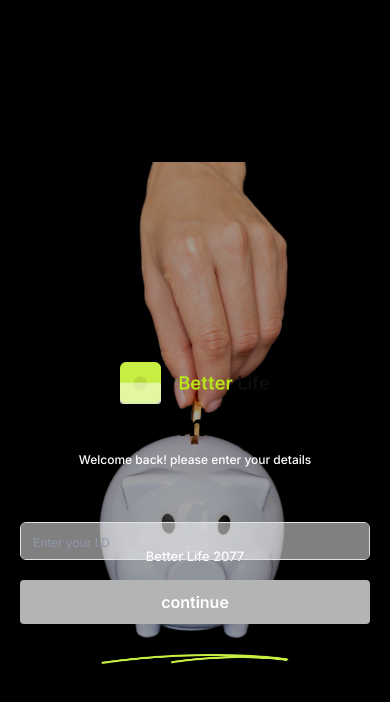
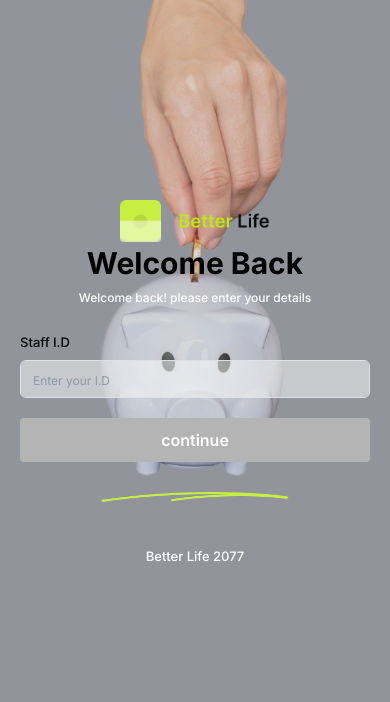
Before and after one commit to techemmydev/bl-project, a React (Vite) app: page / in a window 390 px wide. Shown: the top 702 px of the page. Built offline with nearby package versions, Linux system fonts and the light colour scheme.

Commit message:
first commit

```diff
--- a/src/views/staff-Id-Login/Staffid.module.css
+++ b/src/views/staff-Id-Login/Staffid.module.css
@@ -124,7 +124,6 @@
     padding: unset;
   }
   .staffIdContainer {
-    background-color: black;
-    align-items: center;
+    height: 100vh;
   }
 }
```
